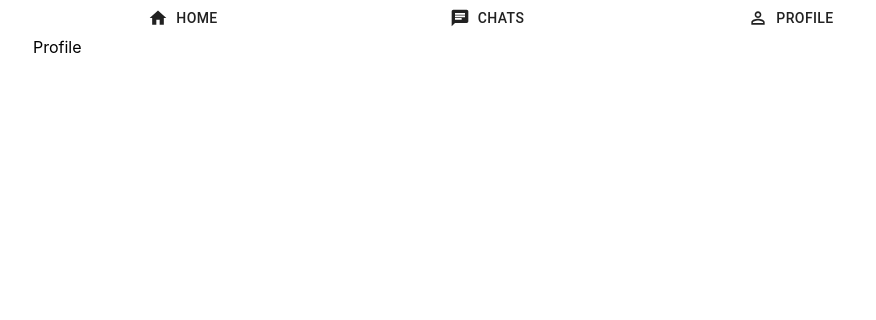
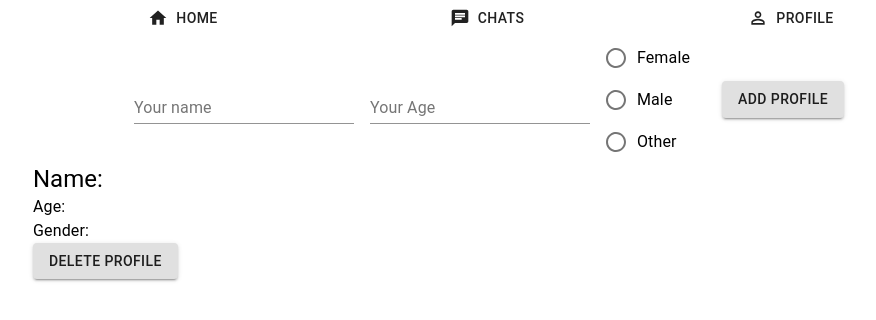
Before and after one commit to 4brun/reactJS, a React (Create React App) app in the folder massage/: page /profile in a window 1280 px wide. Shown: the top 320 px of the page, without its empty margins (151-1027 px from the left). Built offline with nearby package versions, Linux system fonts and the light colour scheme.

Commit message:
add redux global store

```diff
--- a/massage/package.json
+++ b/massage/package.json
@@ -10,8 +10,11 @@
     "@testing-library/user-event": "^12.8.3",
     "react": "^17.0.2",
     "react-dom": "^17.0.2",
+    "react-redux": "^7.2.5",
     "react-router-dom": "^5.3.0",
     "react-scripts": "4.0.3",
+    "redux": "^4.1.1",
+    "redux-devtools-extension": "^2.13.9",
     "web-vitals": "^1.1.2"
   },
   "scripts": {
--- /dev/null
+++ b/massage/src/actions/profileActions.js
@@ -0,0 +1,10 @@
+import { ADD_PROFILE, DELETE_PROFILE } from "../store/types/profileTypes";
+
+export const addProfile = (profile) => ({
+   type: ADD_PROFILE,
+   payload: profile
+})
+
+export const deleteProfile = () => ({
+   type: DELETE_PROFILE
+})
--- a/massage/src/components/Profile/Profile.js
+++ b/massage/src/components/Profile/Profile.js
@@ -1,8 +1,76 @@
+import { Button, FormControlLabel, Grid, Radio, RadioGroup, TextField, Typography } from "@material-ui/core"
+import { useState } from "react"
+import { useDispatch, useSelector } from "react-redux"
+import { addProfile, deleteProfile } from "../../actions/profileActions"
+
+
 const Profile = () => {
+   const [name, setName] = useState('')
+   const [age, setAge] = useState('')
+   const [gender, setGender] = useState()
+
+   const dispatch = useDispatch()
+   const profile = useSelector((state) => state.profile)
+
+   const submitHandler = (event) => {
+      event.preventDefault()
+      const userProfile = {
+         name: name,
+         age: age,
+         gender: gender
+      }
+      dispatch(addProfile(userProfile))
+      setName('')
+      setAge('')
+   }
+   const clearProfile = () => { dispatch(deleteProfile()) }
+
    return (
-      <div>
-         Profile
-      </div>
+      <>
+         <form onSubmit={submitHandler}>
+            <Grid container alignItems="center" justifyContent="center" spacing={2}>
+               <Grid item>
+                  <TextField
+                     value={name}
+                     onChange={(event) => setName(event.target.value)}
+                     label="Your name" />
+               </Grid>
+               <Grid item>
+                  <TextField
+                     type="number"
+                     value={age}
+                     onChange={(event) => setAge(event.target.value)}
+                     label="Your Age" />
+               </Grid>
+               <Grid item>
+                  <RadioGroup
+                     aria-label="gender"
+                     name="gender"
+                     value={gender}
+                     onChange={(event) => setGender(event.target.value)}>
+                     <FormControlLabel value="female" control={<Radio />} label="Female" />
+                     <FormControlLabel value="male" control={<Radio />} label="Male" />
+                     <FormControlLabel value="other" control={<Radio />} label="Other" />
+                  </RadioGroup>
+               </Grid>
+               <Grid item>
+                  <Button variant="contained" type="submit">Add profile</Button>
+               </Grid>
+            </Grid>
+         </form>
+         <>
+            <Typography variant="h5">
+               Name: {profile.name}
+            </Typography>
+            <Typography>
+               Age: {profile.age}
+            </Typography>
+            <Typography >
+               Gender: {profile.gender}
+            </Typography>
+            <Button variant="contained" onClick={clearProfile}>Delete profile</Button>
+         </>
+      </>
    )
 }
 
--- /dev/null
+++ b/massage/src/store/index.js
@@ -0,0 +1,6 @@
+import { createStore } from 'redux'
+import { composeWithDevTools } from 'redux-devtools-extension'
+import profileReducer from './profileReducer'
+
+
+export const store = createStore(profileReducer, composeWithDevTools())
--- /dev/null
+++ b/massage/src/store/profileReducer.js
@@ -0,0 +1,22 @@
+import { ADD_PROFILE, DELETE_PROFILE } from "./types/profileTypes";
+
+const initialState = {
+   profile: {}
+}
+
+const profileReducer = (state = initialState, { payload, type }) => {
+   switch (type) {
+      case ADD_PROFILE:
+         return {
+            ...state,
+            profile: payload
+         }
+      case DELETE_PROFILE:
+         return {
+            ...state, profile: {}
+         }
+      default:
+         return state;
+   }
+}
+export default profileReducer
--- /dev/null
+++ b/massage/src/store/types/profileTypes.js
@@ -0,0 +1,4 @@
+const ADD_PROFILE = "ADD_PROFILE"
+const DELETE_PROFILE = "DELETE_PROFILE"
+
+export { ADD_PROFILE, DELETE_PROFILE }
```
Also changed, not shown: massage/src/App.js (+6 -1 lines), 1 other file (tests, documents, lock files or other folders).
